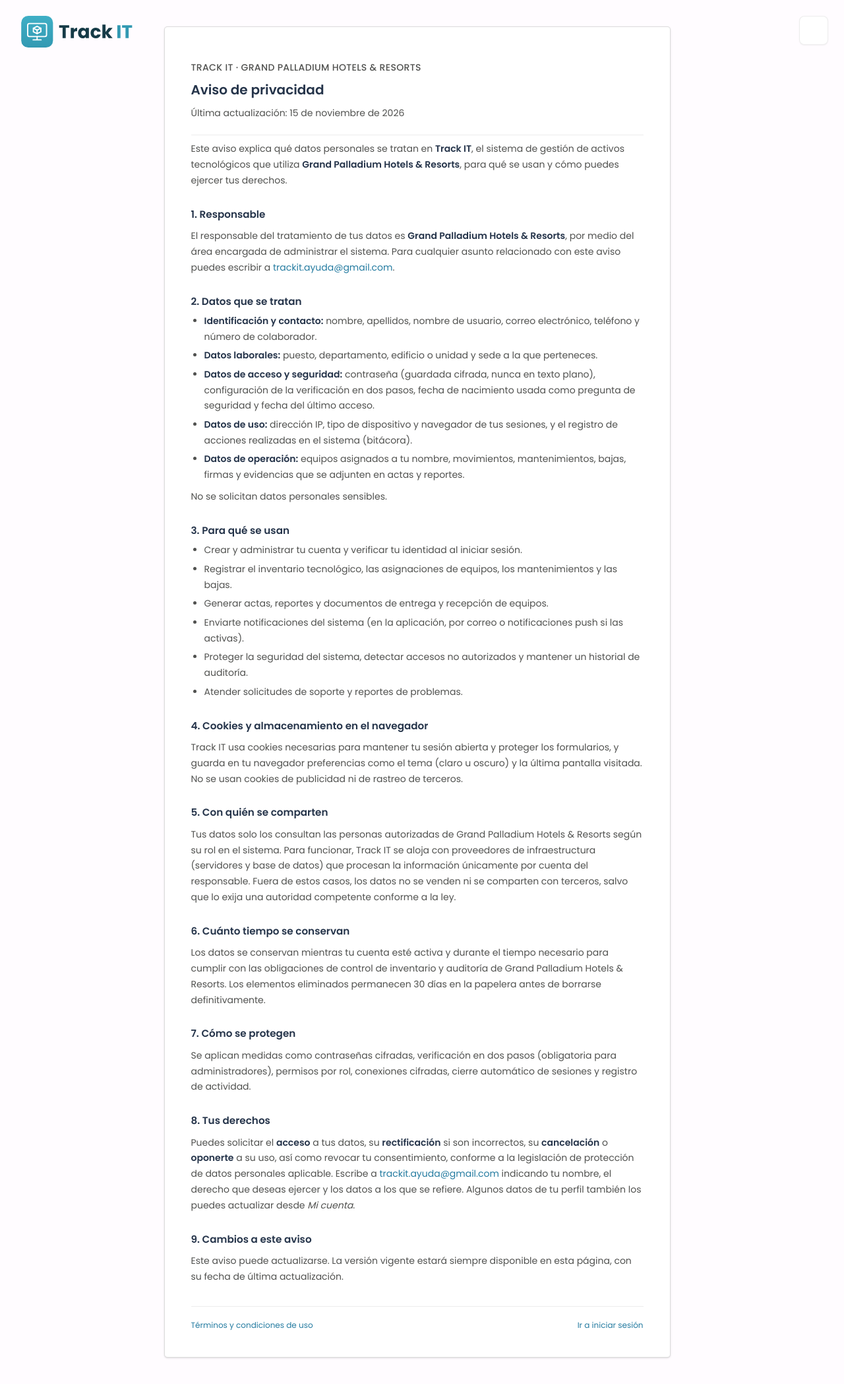
After one commit to RobertoNovelo12/track-it, a Laravel app: page /privacidad in a window 1280 px wide. The commit adds this page. Shown: the whole page at 66% size. Run offline with Laravel 12, Linux system fonts and the light colour scheme; data that the repository does not hold is empty; style sheets or scripts are compiled from the project's sources; parts of the project's set-up code (start-up, migrations or seed data) failed here and were passed over; some libraries are stand-ins or nearby versions.

Commit message:
Páginas de aviso de privacidad y términos de uso

```diff
--- a/resources/views/ayuda/index.blade.php
+++ b/resources/views/ayuda/index.blade.php
@@ -222,6 +222,8 @@
 
     <p class="pb-2 text-center text-xs text-[var(--theme-text-muted)]">
         Track IT · {{ $soporte['equipo'] }} · {{ now()->year }}
+        · <a href="{{ route('legal.privacidad') }}" class="text-[var(--theme-primary)] hover:underline">Aviso de privacidad</a>
+        · <a href="{{ route('legal.terminos') }}" class="text-[var(--theme-primary)] hover:underline">Términos y condiciones</a>
     </p>
 </div>
 @endsection
--- /dev/null
+++ b/resources/views/legal/marco.blade.php
@@ -0,0 +1,45 @@
+{{-- ============================================================
+    Marco de las páginas legales (aviso de privacidad y términos).
+    Públicas: se pueden abrir con o sin sesión.
+    Cada página define: title, legal-titulo, legal-actualizado,
+    legal-otra-ruta, legal-otra-texto y legal-cuerpo.
+============================================================ --}}
+@extends('layouts.guest')
+
+@section('content')
+
+@php
+    $organizacionLegal = rescue(
+        fn () => app(\App\Services\OrganizacionService::class)->nombre(),
+        \App\Services\OrganizacionService::NOMBRE_PREDETERMINADO,
+        false
+    );
+@endphp
+
+<style>
+    .legal { width: 100%; max-width: 48rem; }
+    .legal h2 { margin-top: 1.75rem; font-size: 0.95rem; font-weight: 600; color: var(--theme-text-strong); }
+    .legal p, .legal li { margin-top: 0.6rem; font-size: 0.875rem; line-height: 1.7; color: var(--theme-text); }
+    .legal ul { margin-top: 0.4rem; padding-left: 1.25rem; list-style: disc; }
+    .legal li { margin-top: 0.3rem; }
+    .legal strong { color: var(--theme-text-strong); font-weight: 600; }
+    .legal a { color: var(--theme-primary); }
+    .legal a:hover { text-decoration: underline; }
+</style>
+
+<article class="legal rounded-lg border border-[var(--theme-border-strong)] bg-[var(--theme-surface)] px-6 py-8 shadow-sm sm:px-10 sm:py-10">
+    <header class="border-b border-[var(--theme-border)] pb-5">
+        <p class="text-xs font-medium uppercase tracking-wide text-[var(--theme-primary)]">Track IT · {{ $organizacionLegal }}</p>
+        <h1 class="mt-2 text-xl font-semibold text-[var(--theme-text-strong)]">@yield('legal-titulo')</h1>
+        <p class="mt-1 text-xs text-[var(--theme-text-muted)]">Última actualización: @yield('legal-actualizado')</p>
+    </header>
+
+    @yield('legal-cuerpo')
+
+    <footer class="mt-8 flex flex-wrap items-center justify-between gap-3 border-t border-[var(--theme-border)] pt-5 text-xs">
+        <a href="{{ route(trim($__env->yieldContent('legal-otra-ruta'))) }}">@yield('legal-otra-texto')</a>
+        <a href="{{ auth()->check() ? url('/') : route('login') }}">{{ auth()->check() ? 'Ir al sistema' : 'Ir a iniciar sesión' }}</a>
+    </footer>
+</article>
+
+@endsection
--- /dev/null
+++ b/resources/views/legal/privacidad.blade.php
@@ -0,0 +1,89 @@
+@extends('legal.marco')
+
+@php
+    $org = rescue(fn () => app(\App\Services\OrganizacionService::class)->nombre(), \App\Services\OrganizacionService::NOMBRE_PREDETERMINADO, false);
+    $correo = config('soporte.correo');
+@endphp
+
+@section('title', 'Aviso de privacidad')
+@section('page-label', 'PRIVACIDAD')
+@section('legal-titulo', 'Aviso de privacidad')
+@section('legal-actualizado', '15 de noviembre de 2026')
+@section('legal-otra-ruta', 'legal.terminos')
+@section('legal-otra-texto', 'Términos y condiciones de uso')
+
+@section('legal-cuerpo')
+
+<p>
+    Este aviso explica qué datos personales se tratan en <strong>Track IT</strong>, el sistema de gestión de activos
+    tecnológicos que utiliza <strong>{{ $org }}</strong>, para qué se usan y cómo puedes ejercer tus derechos.
+</p>
+
+<h2>1. Responsable</h2>
+<p>
+    El responsable del tratamiento de tus datos es <strong>{{ $org }}</strong>, por medio del área encargada de administrar el sistema.
+    Para cualquier asunto relacionado con este aviso puedes escribir a <a href="mailto:{{ $correo }}">{{ $correo }}</a>.
+</p>
+
+<h2>2. Datos que se tratan</h2>
+<ul>
+    <li><strong>Identificación y contacto:</strong> nombre, apellidos, nombre de usuario, correo electrónico, teléfono y número de colaborador.</li>
+    <li><strong>Datos laborales:</strong> puesto, departamento, edificio o unidad y sede a la que perteneces.</li>
+    <li><strong>Datos de acceso y seguridad:</strong> contraseña (guardada cifrada, nunca en texto plano), configuración de la verificación en dos pasos, fecha de nacimiento usada como pregunta de seguridad y fecha del último acceso.</li>
+    <li><strong>Datos de uso:</strong> dirección IP, tipo de dispositivo y navegador de tus sesiones, y el registro de acciones realizadas en el sistema (bitácora).</li>
+    <li><strong>Datos de operación:</strong> equipos asignados a tu nombre, movimientos, mantenimientos, bajas, firmas y evidencias que se adjunten en actas y reportes.</li>
+</ul>
+<p>No se solicitan datos personales sensibles.</p>
+
+<h2>3. Para qué se usan</h2>
+<ul>
+    <li>Crear y administrar tu cuenta y verificar tu identidad al iniciar sesión.</li>
+    <li>Registrar el inventario tecnológico, las asignaciones de equipos, los mantenimientos y las bajas.</li>
+    <li>Generar actas, reportes y documentos de entrega y recepción de equipos.</li>
+    <li>Enviarte notificaciones del sistema (en la aplicación, por correo o notificaciones push si las activas).</li>
+    <li>Proteger la seguridad del sistema, detectar accesos no autorizados y mantener un historial de auditoría.</li>
+    <li>Atender solicitudes de soporte y reportes de problemas.</li>
+</ul>
+
+<h2>4. Cookies y almacenamiento en el navegador</h2>
+<p>
+    Track IT usa cookies necesarias para mantener tu sesión abierta y proteger los formularios, y guarda en tu navegador
+    preferencias como el tema (claro u oscuro) y la última pantalla visitada. No se usan cookies de publicidad ni de rastreo de terceros.
+</p>
+
+<h2>5. Con quién se comparten</h2>
+<p>
+    Tus datos solo los consultan las personas autorizadas de {{ $org }} según su rol en el sistema. Para funcionar, Track IT se
+    aloja con proveedores de infraestructura (servidores y base de datos) que procesan la información únicamente por cuenta del
+    responsable. Fuera de estos casos, los datos no se venden ni se comparten con terceros, salvo que lo exija una autoridad
+    competente conforme a la ley.
+</p>
+
+<h2>6. Cuánto tiempo se conservan</h2>
+<p>
+    Los datos se conservan mientras tu cuenta esté activa y durante el tiempo necesario para cumplir con las obligaciones de
+    control de inventario y auditoría de {{ $org }}. Los elementos eliminados permanecen 30 días en la papelera antes de borrarse
+    definitivamente.
+</p>
+
+<h2>7. Cómo se protegen</h2>
+<p>
+    Se aplican medidas como contraseñas cifradas, verificación en dos pasos (obligatoria para administradores), permisos por rol,
+    conexiones cifradas, cierre automático de sesiones y registro de actividad.
+</p>
+
+<h2>8. Tus derechos</h2>
+<p>
+    Puedes solicitar el <strong>acceso</strong> a tus datos, su <strong>rectificación</strong> si son incorrectos, su
+    <strong>cancelación</strong> o <strong>oponerte</strong> a su uso, así como revocar tu consentimiento, conforme a la legislación de
+    protección de datos personales aplicable. Escribe a <a href="mailto:{{ $correo }}">{{ $correo }}</a> indicando tu nombre, el
+    derecho que deseas ejercer y los datos a los que se refiere. Algunos datos de tu perfil también los puedes actualizar desde
+    <em>Mi cuenta</em>.
+</p>
+
+<h2>9. Cambios a este aviso</h2>
+<p>
+    Este aviso puede actualizarse. La versión vigente estará siempre disponible en esta página, con su fecha de última actualización.
+</p>
+
+@endsection
--- a/routes/web.php
+++ b/routes/web.php
@@ -59,6 +59,10 @@ Route::get(
 | Ver App\Services\RestablecerInstanciaService.
 |
 */
+
+// Páginas legales (públicas): aviso de privacidad y términos de uso.
+Route::view('/privacidad', 'legal.privacidad')->name('legal.privacidad');
+Route::view('/terminos', 'legal.terminos')->name('legal.terminos');
 
 Route::get(
     '/instancia/restablecida',
```
Also changed, not shown: resources/views/legal/terminos.blade.php (added, +79 -0 lines).
